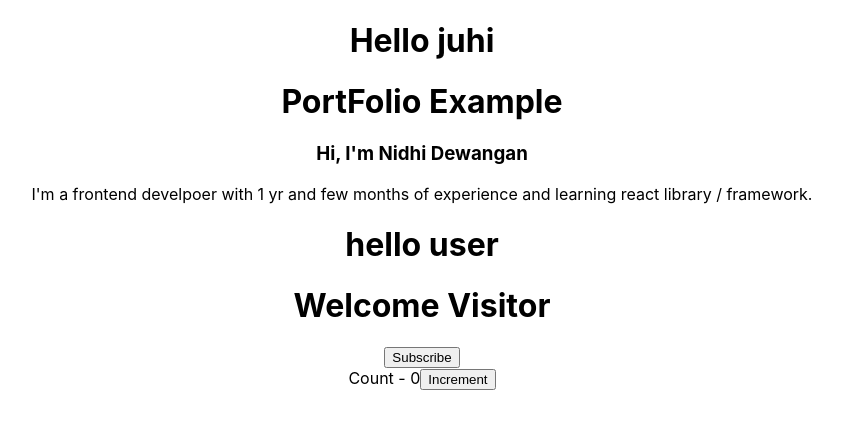
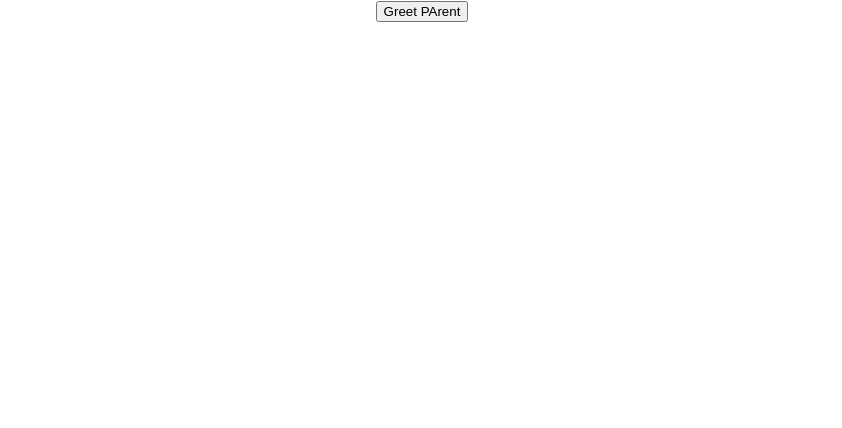
Before and after one commit to nidhidew/Daily_React, a React (Create React App) app in the folder learning_react/: page / in a window 1280 px wide. Shown: the top 428 px of the page, without its empty margins (218-1060 px from the left). Built offline with nearby package versions, Linux system fonts and the light colour scheme.

Commit message:
day_3 notes and updated code part 1

```diff
--- a/learning_react/src/App.js
+++ b/learning_react/src/App.js
@@ -7,16 +7,26 @@ import Welcome from './components/Welcome';
 import Hello from './components/Hello_ex';
 import Message from './components/Messsage';
 import Counter from './components/Counter';
+import FunctionClick from './components/FunctionClick';
+import ClassClick from './components/ClassClick';
+import EventBind from './components/EventBind';
+// import ChileComponent from './components/ChildComponent';
+import ParentComponent from './components/ParentComponent';
 
 function App() {
   return (
     <div className="App">
-      <Greetings name="juhi"/>
+      {/* <Greetings name="juhi"/>
       <PortFolio/>
       <Welcome/>
       <Hello/>
       <Message/>
       <Counter/>
+      <FunctionClick/>
+      <ClassClick/> */}
+      {/* <EventBind/> */}
+      <ParentComponent/>
+
     </div>
   );
 }
--- /dev/null
+++ b/learning_react/src/components/ChildComponent.js
@@ -0,0 +1,12 @@
+import React from 'react'
+
+function ChildComponent(props) {
+  return (
+    <div>
+      {/* <button onClick={props.greetHandler}>Greet Parent</button> */}
+      <button onClick={() => props.greetHandler('child')}>Greet PArent</button>
+    </div>
+  )
+}
+
+export default ChildComponent
--- /dev/null
+++ b/learning_react/src/components/ClassClick.js
@@ -0,0 +1,17 @@
+import React, { Component } from 'react'
+
+class ClassClick extends Component {
+
+  clickHandler(){
+    console.log("button clicked form class");
+  }
+  render() {
+    return (
+      <div>
+        <button onClick={this.clickHandler}>Click form class</button>
+      </div>
+    )
+  }
+}
+
+export default ClassClick
--- /dev/null
+++ b/learning_react/src/components/EventBind.js
@@ -0,0 +1,34 @@
+import React, { Component } from 'react'
+
+class EventBind extends Component {
+
+    constructor(props) {
+      super(props)
+
+      this.state = {
+         message: "hello"
+      }
+
+      this.clickHandler = this.clickHandler.bind(this);
+    }
+
+    clickHandler(){
+        this.setState({
+            message: 'Goodbye!'
+        })
+        console.log(this);
+    }
+
+  render() {
+    return (
+      <div>
+        <div>{this.state.message}</div>
+        {/* <button onClick={this.clickHandler.bind(this)}>Click</button> */}
+        {/* <button onClick={() => this.clickHandler()}>Click</button> */}
+        <button onClick={this.clickHandler}>Click</button>
+      </div>
+    )
+  }
+}
+
+export default EventBind
--- /dev/null
+++ b/learning_react/src/components/FunctionClick.js
@@ -0,0 +1,15 @@
+import React from 'react'
+
+function FunctionClick() {
+
+    function clickHandler(){
+        console.log("button clicked");
+    }
+  return (
+    <div>
+      <button onClick={clickHandler}>Click from function</button>
+    </div>
+  )
+}
+
+export default FunctionClick
--- /dev/null
+++ b/learning_react/src/components/ParentComponent.js
@@ -0,0 +1,27 @@
+import React, { Component } from 'react'
+import ChildComponent from './ChildComponent'
+
+class ParentComponent extends Component {
+
+  constructor(props) {
+    super(props)
+
+    this.state = {
+       parentName: 'Parent'
+    }
+    this.greetParent = this.greetParent.bind(this)
+  }
+  greetParent(childName){
+    alert(`Hello ${this.state.parentName} from ${childName}`)
+  }
+
+  render() {
+    return (
+      <div>
+        <ChildComponent greetHandler={this.greetParent}/>
+      </div>
+    )
+  }
+}
+
+export default ParentComponent
```
Also changed, not shown: 1 other file (tests, documents, lock files or other folders).
